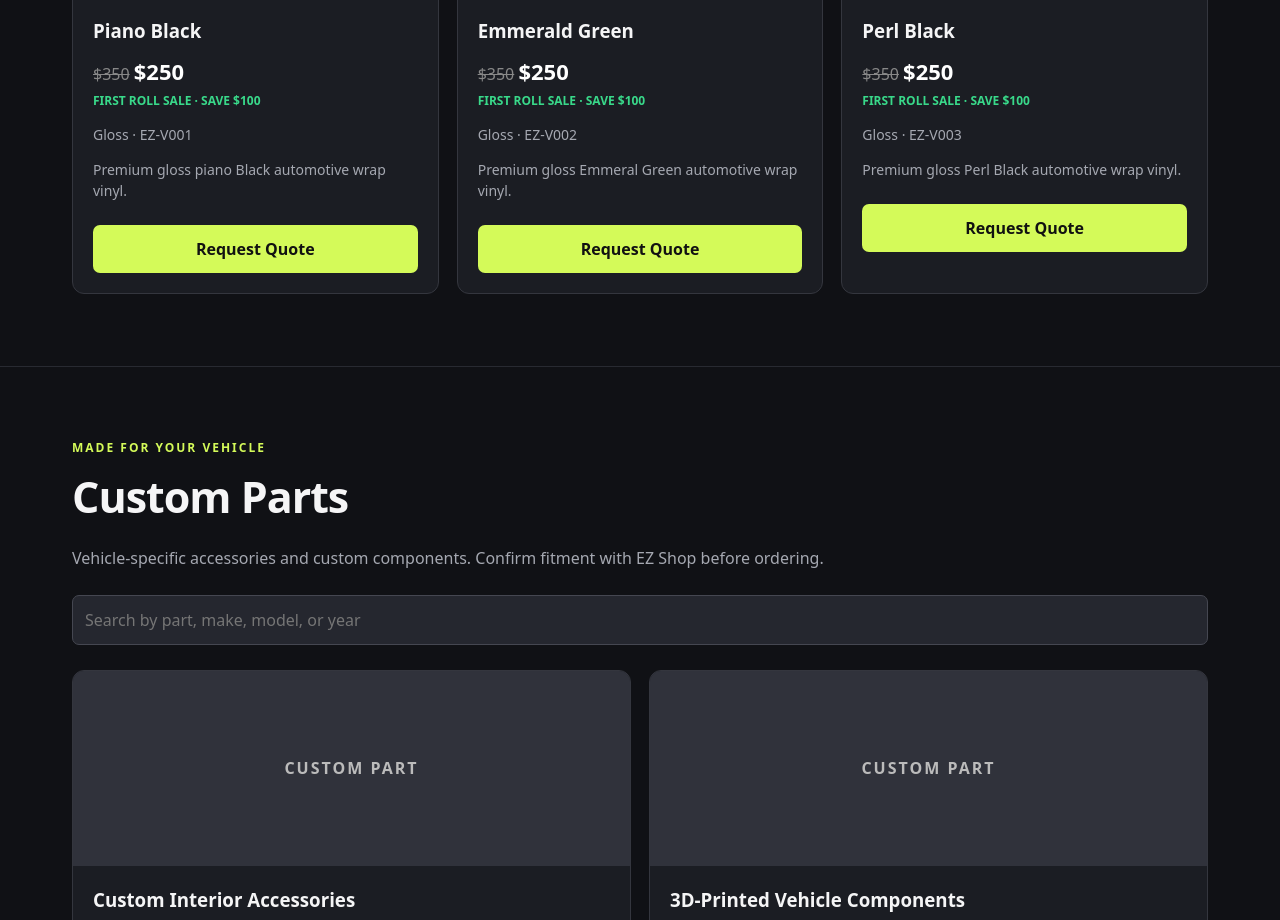
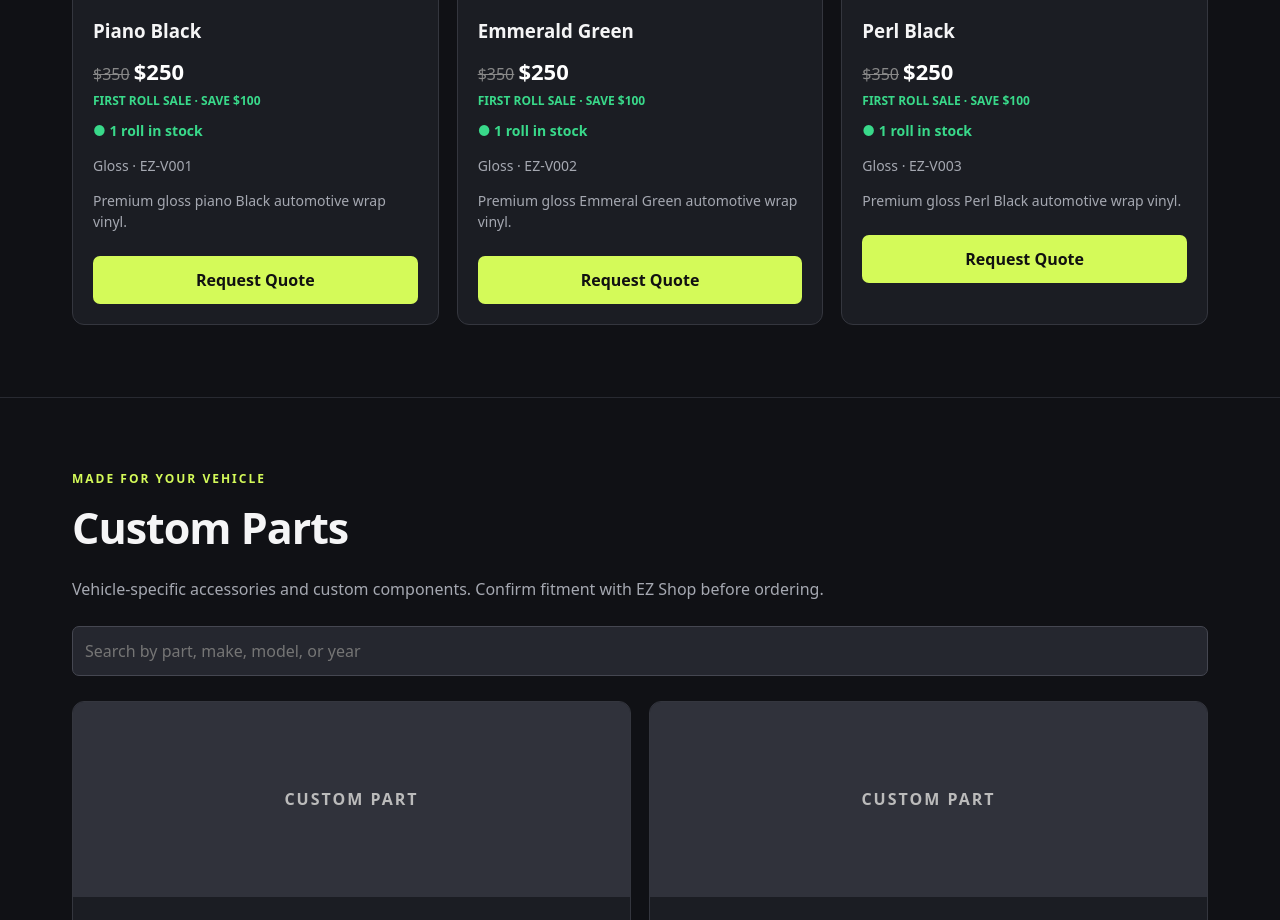
Before and after one commit to ir536/EZ-Shop, a plain HTML site: page index.html in a window 1280 px wide. Shown: the part 1141-2061 px from the top of the page. Drawn offline with nearby package versions, Linux system fonts and the light colour scheme.

Commit message:
stock count color

```diff
--- a/index.html
+++ b/index.html
@@ -409,7 +409,7 @@ let media=photos.length?`<div class="photo-gallery"><img class="photo" src="${es
 let label=type==='build'?(p.vehicle||'Customer vehicle'):p.name;
 let detail=type==='vinyl'?`${p.finish||''} · ${p.code||''}`:type==='parts'?`${p.fitment||'Fitment on request'}`:`${p.color||''} ${p.handle||''}`;
 
-return `<article class="card">${media}<div class="body"><h3>${esc(label)}</h3>${type==='vinyl'?'<div style="margin:10px 0"><span style="text-decoration:line-through;color:#888">$'+p.price+'</span> <strong style="font-size:22px;color:#fff">$'+(p.salePrice||p.price)+'</strong>'+(p.salePrice?'<div style="color:#39d98a;font-size:12px;font-weight:bold;margin-top:4px">'+esc(p.saleLabel||'SALE')+' · SAVE $'+(p.price-p.salePrice)+'</div>':'')+'</div>':''}<p>${esc(detail)}</p>${p.description?`<p>${esc(p.description)}</p>`:''}${type!=='build'?`<button class="btn inquiry" data-item="${esc(label)}">Request Quote</button>`:''}</div></article>`;
+return `<article class="card">${media}<div class="body"><h3>${esc(label)}</h3>${type==='vinyl'?'<div style="margin:10px 0"><span style="text-decoration:line-through;color:#888">$'+p.price+'</span> <strong style="font-size:22px;color:#fff">$'+(p.salePrice||p.price)+'</strong>'+(p.salePrice?'<div style="color:#39d98a;font-size:12px;font-weight:bold;margin-top:4px">'+esc(p.saleLabel||'SALE')+' · SAVE $'+(p.price-p.salePrice)+'</div>':'')+'</div>':''}${type==='vinyl'&&Number.isInteger(p.stock)&&p.stock>=0?`<div style="color:${p.stock>0?'#39d98a':'#ef4444'};font-size:14px;font-weight:700;margin:8px 0">● ${p.stock>0?p.stock+(p.stock===1?' roll in stock':' rolls in stock'):'Out of stock'}</div>`:''}<p>${esc(detail)}</p>${p.description?`<p>${esc(p.description)}</p>`:''}${type!=='build'?`<button class="btn inquiry" data-item="${esc(label)}">Request Quote</button>`:''}</div></article>`;
 }
 
 function render(){
```
